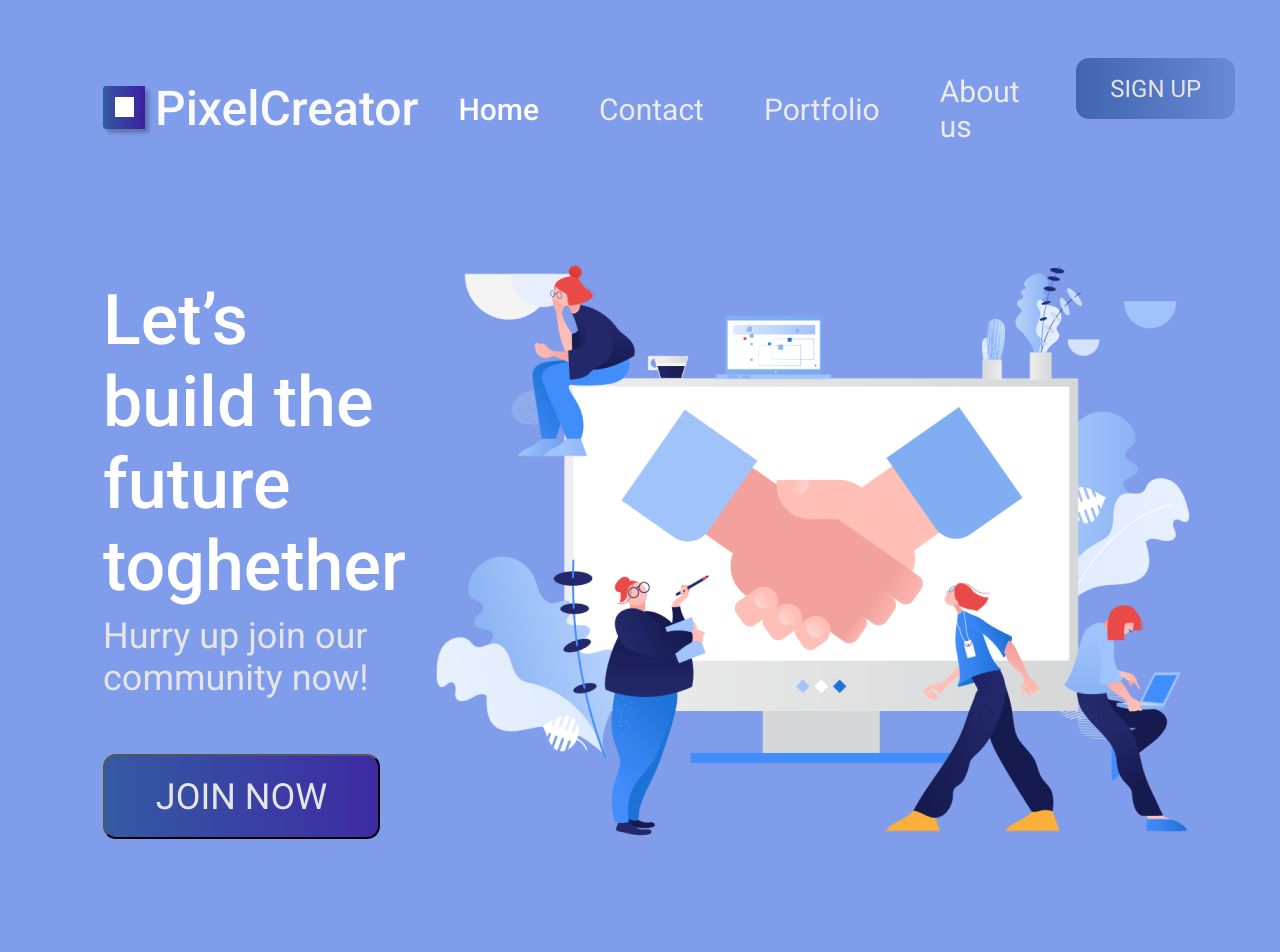
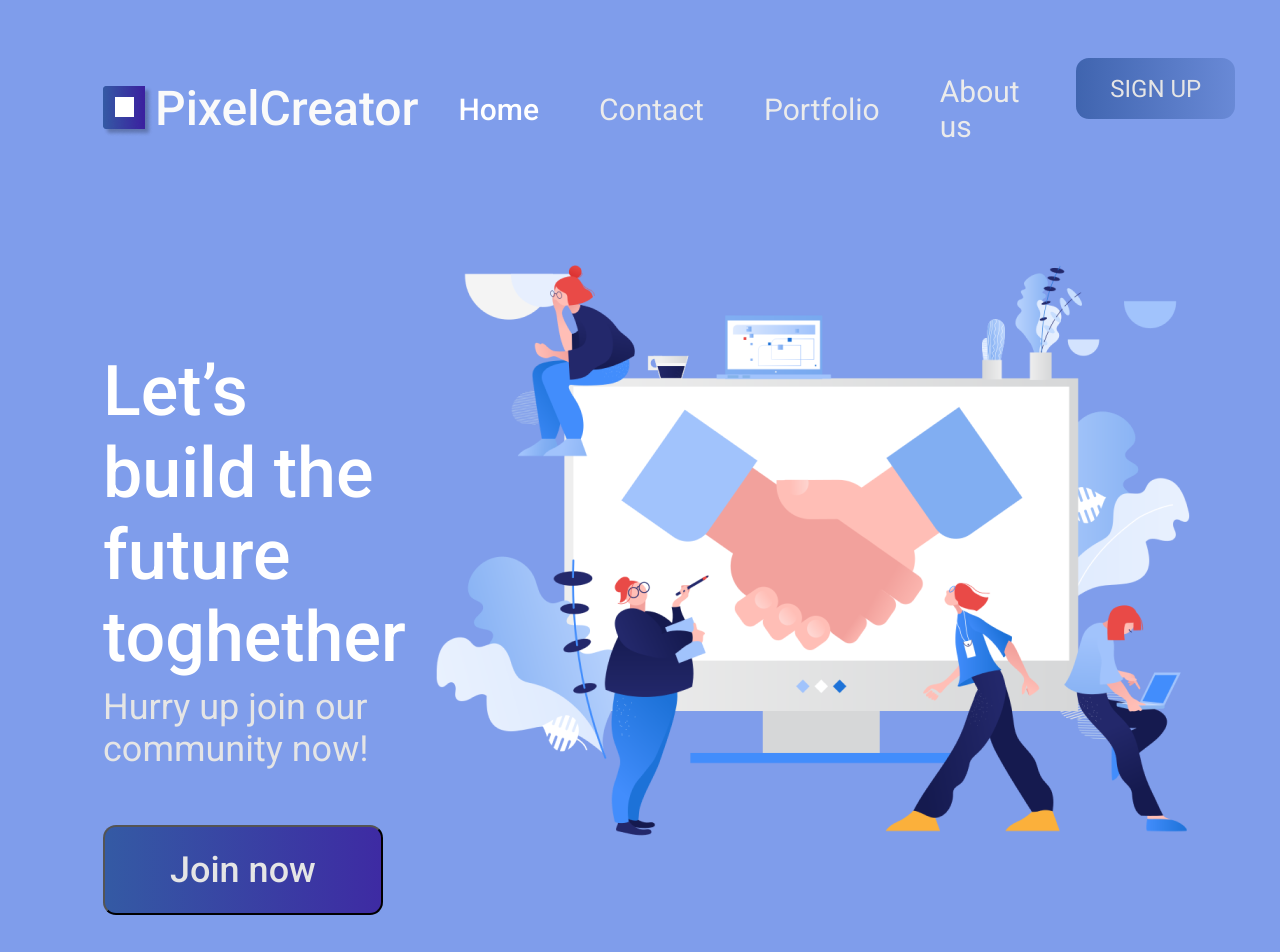
Before and after one commit to a1ekcP/hw03, a plain HTML site: page Landing page(1)/Flex/index.html in a window 1280 px wide. Shown: the top 952 px of the page. Drawn offline with Linux system fonts and the light colour scheme.

Commit message:
add changes

```diff
--- a/Landing page(1)/Flex/index.html
+++ b/Landing page(1)/Flex/index.html
@@ -12,10 +12,8 @@
 </head>
 <body>
     <div class="container">
-        <header class="header">
-            <div class="header__company-name">
-                <a href="#">PixelCreator</a>
-            </div>
+        <header>
+                <a class="header__company-name" href="#">PixelCreator</a>
             <nav class="header__nav">
                 <ul>
                     <li class="home"><a href="#">Home</a></li>
@@ -26,7 +24,7 @@
                 <button class="header__btn">SIGN UP</button>
             </nav>
         </header>
-        <div class="page">
+        <main>
             <div class="page__join join">
                 <div class="join__title">
                     Let’s build the future toghether
@@ -34,12 +32,12 @@
                 <div class="join__subtitle">
                     Hurry up join our community now!
                 </div>
-                <button class="join__btn">JOIN NOW</button>
+                <button class="join__btn">Join now</button>
             </div>
             <div class="page__img">
                 <img src="img/Working_process.png" alt="Working_process_photo">
             </div>
-        </div>
+        </main>
     </div>>
 </body>
 </html>
--- a/Landing page(1)/Flex/style.css
+++ b/Landing page(1)/Flex/style.css
@@ -5,8 +5,6 @@ body{
     padding: 0;
     overflow: hidden;
     background: rgba(28, 82, 221, 0.56);
-    width: 100%;
-    margin: 0;
 }
 a{
     text-decoration: none;
@@ -15,21 +13,20 @@ a{
     max-width: 1600px;
     margin: 0 auto;
 }
-.header{
+header{
     display: flex;
     align-items: center;
     padding: 58px 45px 58px 103px;
     justify-content: space-between;
 }
 .header__company-name{
-    background: url(img/icon.png) no-repeat left bottom;
-    padding-left: 52px;
-}
-.header__company-name a{
     font-weight: 500;
     font-size: 48px;
     line-height: 56px;
     color: #FAFAFA;
+    display: block;
+    background: url(img/icon.png) no-repeat left bottom;
+    padding-left: 52px;
 }
 .header__nav{
     display: flex;
@@ -72,17 +69,13 @@ a{
     cursor: pointer;
 }
 
-.page{
+main{
     display: flex;
-    align-items: center;
-    padding: 0 28px 338px 103px;
+    padding: 0 28px 173px 103px;
 }
 .page__join{
-    display: flex;
-    justify-content: center;
-    flex-direction: column;
-    flex: 0 1 44%;
     margin: 0 auto;
+    padding-top: 132px;
 }
 .join__title{
     margin-bottom: 8px;
@@ -99,17 +92,14 @@ a{
     margin-bottom: 55px;
 }
 .join__btn{
-    width: 277px;
-    height: 85px;
-    background: linear-gradient(90deg, #345AA4 0%, rgba(63, 0, 156, 0.92) 164.26%);
-    border-radius: 13px;
-    font-style: normal;
-    font-weight: 400;
+    font-family: Roboto;
+    font-weight: 500;
     font-size: 36px;
     line-height: 42px;
     color: #E5E5E5;
-    font-family: Roboto;
-    cursor: pointer;
+    padding: 22px 65px;
+    background: linear-gradient(90deg, #345AA4 0%, rgba(63, 0, 156, 0.92) 164.26%);
+    border-radius: 13px;
 }
 .page__img{
     flex: 0 1 56%;
```
